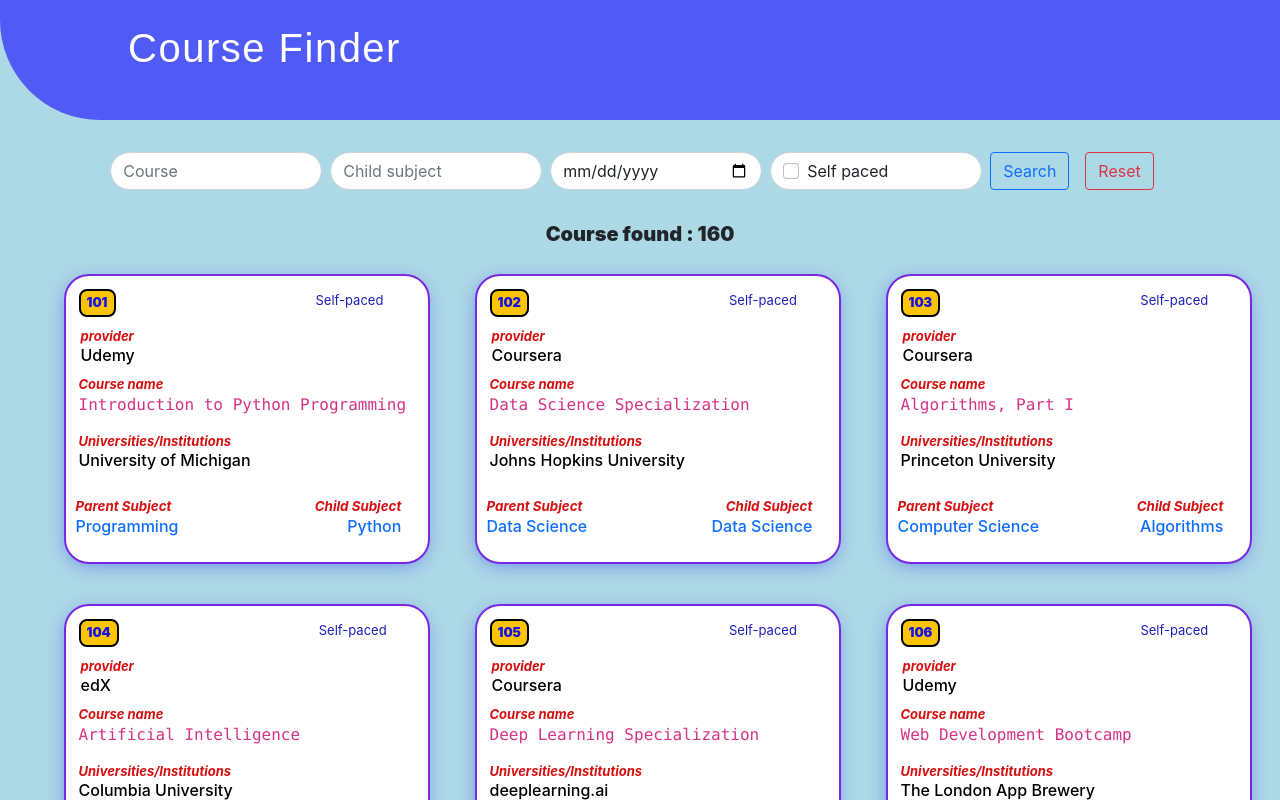
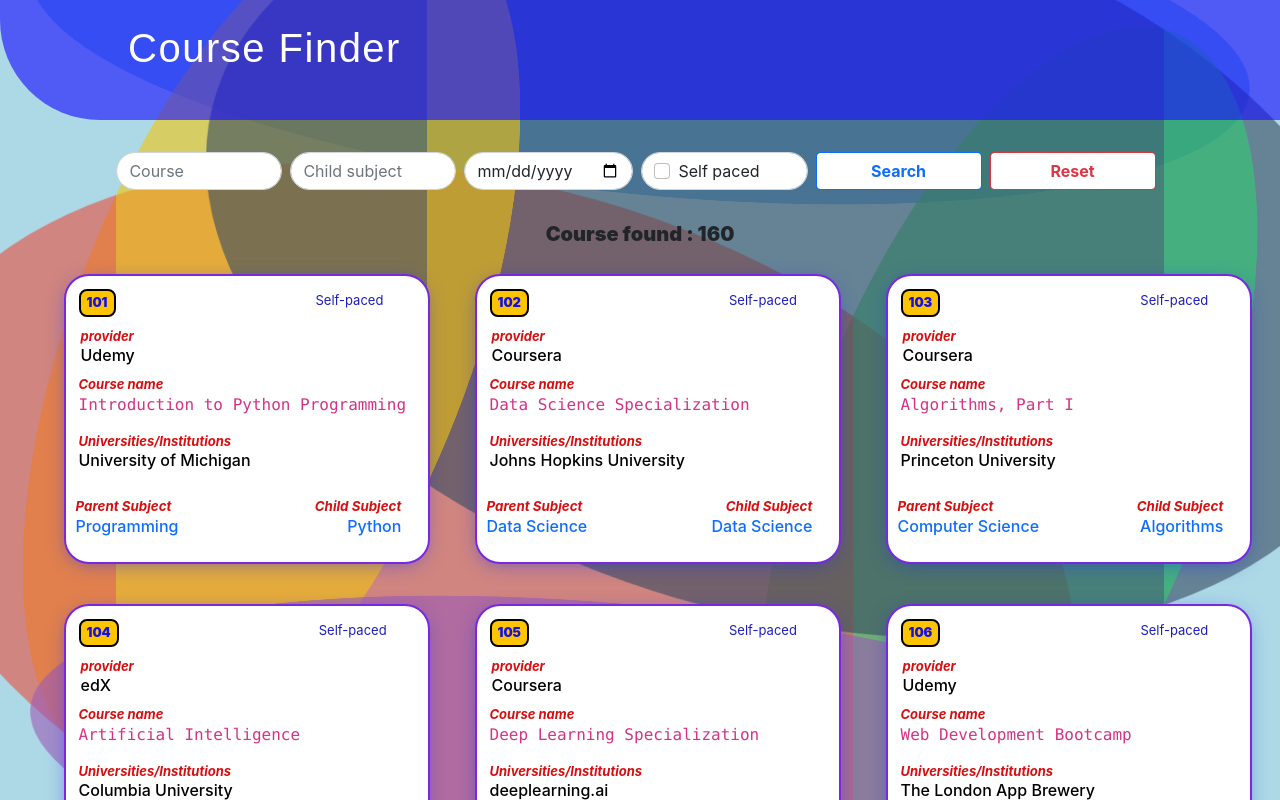
Before and after one commit to sandeep250320/course-finder, a React (Create React App) app: page / in a window 1280 px wide. Shown: the top 800 px of the page. Built offline with nearby package versions, Linux system fonts and the light colour scheme.

Commit message:
cosmetic changes

```diff
--- a/src/App.css
+++ b/src/App.css
@@ -1,9 +1,129 @@
-*{
+body, html {
   margin: 0;
-  padding :0;
-  box-sizing: border-box;
+  padding: 0;
+  width: 100%;
+  height: 100%;
 }
 
-body{
-  background-attachment: scroll;
+.sphere {
+  width: 100vw;
+  height: 100vh;
+  position: fixed;
+  top: 0;
+  left: 0;
+  z-index: -1;
+  transform-style: preserve-3d;
+  animation: rotate 90s linear infinite;
 }
+
+.circle {
+  width: 100vw;
+  height: 100vh;
+  position: absolute;
+  border-radius: 50%;
+  opacity: 0.6;
+}
+
+.circle:nth-child(1) {
+  background-color: #3498db;
+  transform: rotateX(90deg) translateZ(50vh);
+}
+
+.circle:nth-child(2) {
+  background-color: #2ecc71;
+  transform: rotateY(90deg) translateZ(50vh);
+}
+
+.circle:nth-child(3) {
+  background-color: #e74c3c;
+  transform: rotateY(180deg) translateZ(50vh);
+}
+
+.circle:nth-child(4) {
+  background-color: #f1c40f;
+  transform: rotateY(-90deg) translateZ(50vh);
+}
+
+.circle:nth-child(5) {
+  background-color: #9b59b6;
+  transform: rotateX(-90deg) translateZ(50vh);
+}
+
+.circle:nth-child(6) {
+  background-color: #34495e;
+  transform: rotateY(0deg) translateZ(50vh);
+}
+
+.content {
+  position: relative;
+  z-index: 1;
+  padding: 20px;
+  text-align: center;
+  color: white;
+}
+
+@keyframes rotate {
+  0% {
+    transform: rotateX(0) rotateY(0);
+  }
+  100% {
+    transform: rotateX(360deg) rotateY(360deg);
+  }
+}
+/* body, html {
+  margin: 0;
+  padding: 0;
+  width: 100%;
+  height: 100%;
+}
+
+.tetrahedron {
+  width: 100vw;
+  height: 100vh;
+  position: fixed;
+  top: 0;
+  left: 0;
+  z-index: -1;
+  perspective: 1000px;
+  transform-style: preserve-3d;
+  animation: rotateTetrahedron 10s linear infinite;
+}
+
+.triangle {
+  width: 0;
+  height: 0;
+  border-style: solid;
+  border-width: 100px 100vw 0;
+  border-color: #3498db transparent transparent transparent;
+  position: absolute;
+  transform-origin: bottom center;
+}
+
+.triangle:nth-child(2) {
+  transform: rotateY(120deg) translateZ(100vw) rotateX(-60deg);
+}
+
+.triangle:nth-child(3) {
+  transform: rotateY(-120deg) translateZ(100vw) rotateX(-60deg);
+}
+
+.triangle:nth-child(4) {
+  transform: rotateX(180deg) translateZ(100vw) rotateX(-60deg);
+}
+
+.content {
+  position: relative;
+  z-index: 1;
+  padding: 20px;
+  text-align: center;
+  color: white;
+}
+
+@keyframes rotateTetrahedron {
+  0% {
+    transform: rotateX(0) rotateY(0) rotateZ(0);
+  }
+  100% {
+    transform: rotateX(360deg) rotateY(360deg) rotateZ(360deg);
+  }
+} */
--- a/src/App.js
+++ b/src/App.js
@@ -7,8 +7,27 @@
 const App = () => {
 
   return (<>
-  <Header/>
-   <Cards/>
+
+
+<Header/>
+  <div class="sphere">
+
+  <div class="circle"></div>
+  <div class="circle"></div>
+  <div class="circle"></div>
+  <div class="circle"></div>
+  <div class="circle"></div>
+  <div class="circle"></div>
+
+</div>
+  {/* <div class="tetrahedron">
+    <div class="triangle"></div>
+    <div class="triangle"></div>
+    <div class="triangle"></div>
+    <div class="triangle"></div>
+  </div> */}
+
+  <Cards/>
    </>
 );
 }
--- a/src/components/Filter.jsx
+++ b/src/components/Filter.jsx
@@ -25,6 +25,7 @@
     ctx.setSearchchild(searchchild);
     ctx.setSearchDate(datePicker);
     ctx.setPageNumber(0);
+    console.log("search button clicked")
   };
 
   const resetHandlar = () => {
@@ -34,6 +35,7 @@
     setSearch("");
     setSearchChild("");
     setDatePicker("");
+    console.log("reset button clicked")
   };
 
   const handleDate = (e) => {
@@ -88,19 +90,19 @@
                   aria-label="self paced"
                 />
                 <label className="form-check-label" for="flexCheckDefault">
-                  Self paced
+                Self paced
                 </label>
               </div>
 
-              <button className="btn btn-outline-primary" type="submit">
-                Search
+              <button className="form-control btn-outline-primary mx-auto" type="submit">
+              <b>Search</b>
               </button>
               <button
-                className="btn btn-outline-danger mx-3"
+                className="form-control btn-outline-danger mx-2"
                 type="reset"
                 onClick={resetHandlar}
               >
-                Reset
+                <b>Reset</b>
               </button>
             </form>
           </div>
```
